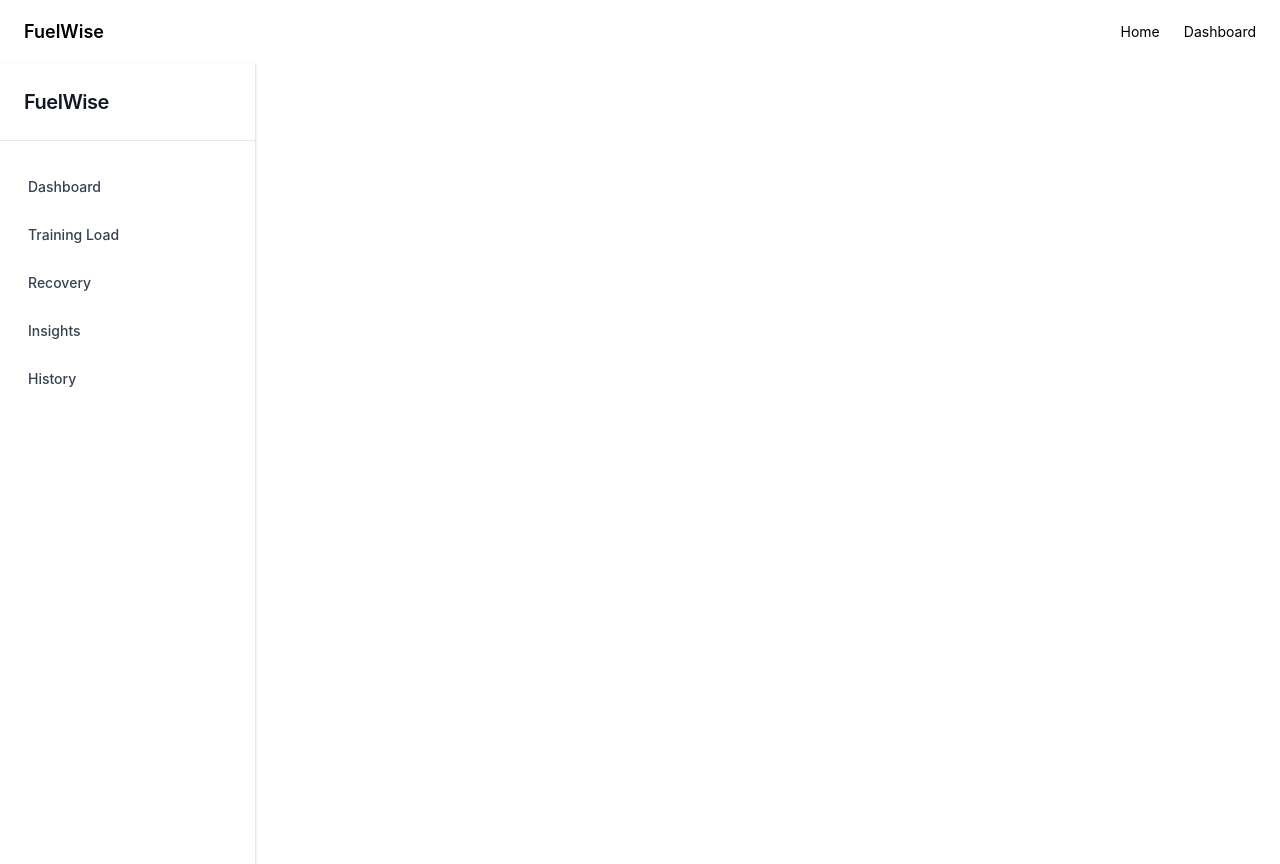
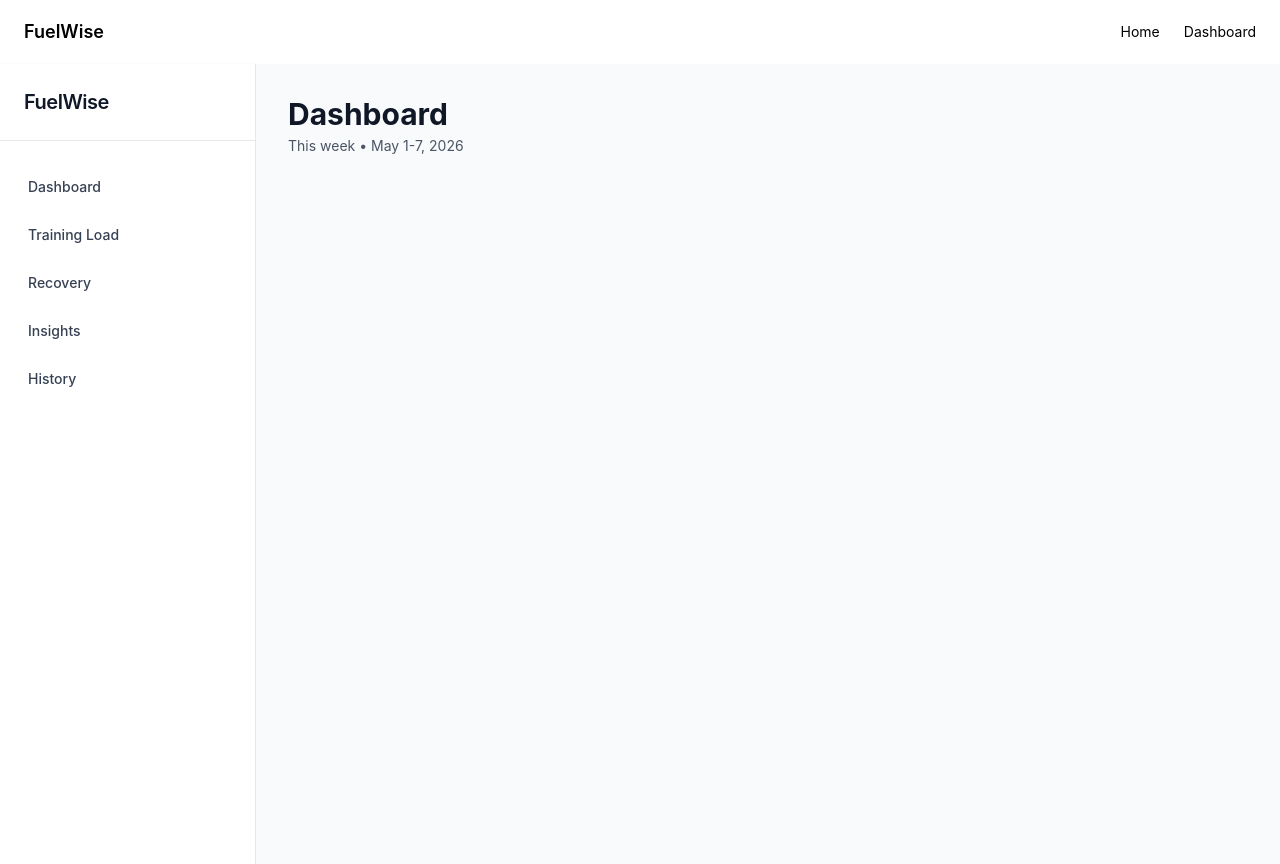
Before and after one commit to zstem001hz-droid/fuelwise-health, a React (Vite) app: page /dashboard in a window 1280 px wide. Built offline with nearby package versions, Linux system fonts and the light colour scheme.

Commit message:
feat(dashboard): build dashboard layout shell with sidebar, header, and content area

```diff
--- a/src/pages/DashboardPage.tsx
+++ b/src/pages/DashboardPage.tsx
@@ -1,11 +1,29 @@
 
 
 import Sidebar from "../components/Dashboard/Sidebar";
+import StatCard from "../components/Dashboard/StatCard";
 
 
 
 export default function DashboardPage() {
   return (
-    <Sidebar />
+    <div className="flex h-screen">
+      {/* Sidebar */}
+      <Sidebar />
+
+      {/* Main content area */}
+      <div className="flex-1 overflow-y-auto bg-gray-50 p-8">
+        {/* Header section */}
+        <div className="mb-8">
+          <h1 className="text-3xl font-bold text-gray-900">Dashboard</h1>
+          <p className="mt-1 text-sm text-gray-600">
+            This week • May 1-7, 2026
+          </p>
+        </div>
+
+        {/* Stats grid */}
+
+      </div>
+    </div>
   );
 }
```
